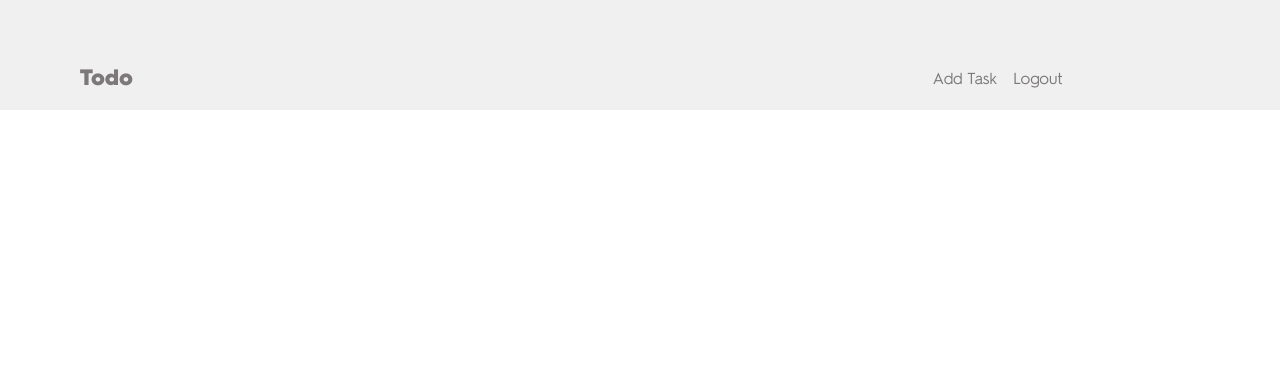
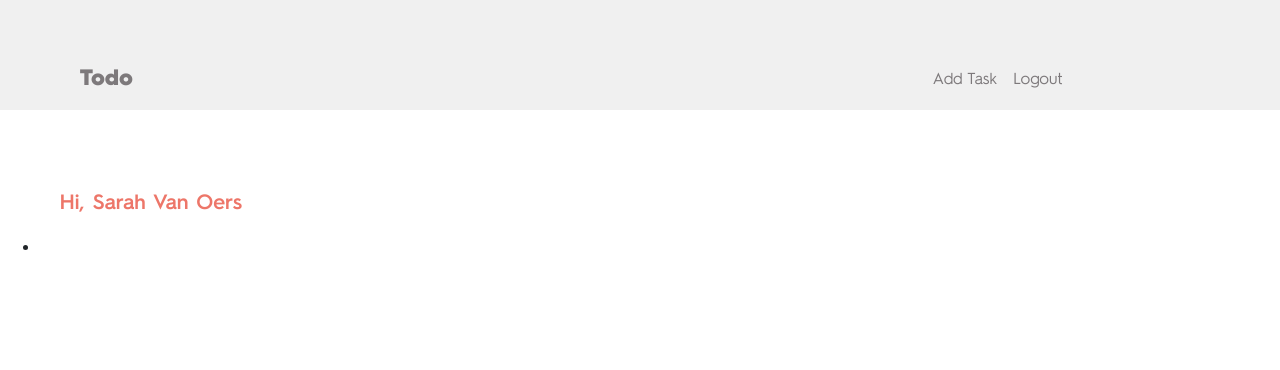
Before and after one commit to sarahvanoers/Todo_application, a PHP site: page /home.php in a window 1280 px wide. Shown: the top 370 px of the page. Run offline with PHP 8.4, Linux system fonts and the light colour scheme; some libraries are stand-ins or nearby versions; some web fonts are replaced.

Commit message:
homepage layout

```diff
--- a/css/style.css
+++ b/css/style.css
@@ -101,6 +101,7 @@ a:hover {
         HOME: NAV
 -------------------------------
 */
+
 .bg-light {
     background-color: #f0f0f0 !important;
 }
@@ -144,10 +145,30 @@ a:hover {
     margin-left: 70%;
     margin-top: 40px;
 }
+/*
+-------------------------------
+        HOME: LEFT
+-------------------------------
+*/
 .username{
     font-family: 'hurme_geometric_sans_2SBd';
     color: #ed7669;
-    font-size: 2em;
-    margin: 0 auto;
+    font-size: 1.3em;
+    width: 70%;
+    margin: 20% auto 5% auto;
     display: block;
 }
+.row {
+    width: 100%;
+    float: left;
+}
+.left {
+    width: 40%;
+
+}
+.right {
+    width: 60%;
+
+
+
+}
--- a/home.php
+++ b/home.php
@@ -30,6 +30,20 @@
         </div>
     </nav>
 
+    <div class="row">
+
+            <div class="col-4 left">
+                <h1 class=username>Hi, Sarah Van Oers</h1>
+                <ul>
+                    <li>
+
+                    </li>
+                </ul>
+            </div>
+            <div class="col-8 right">
+
+                </div>
+        </div>
 
 
 
```
